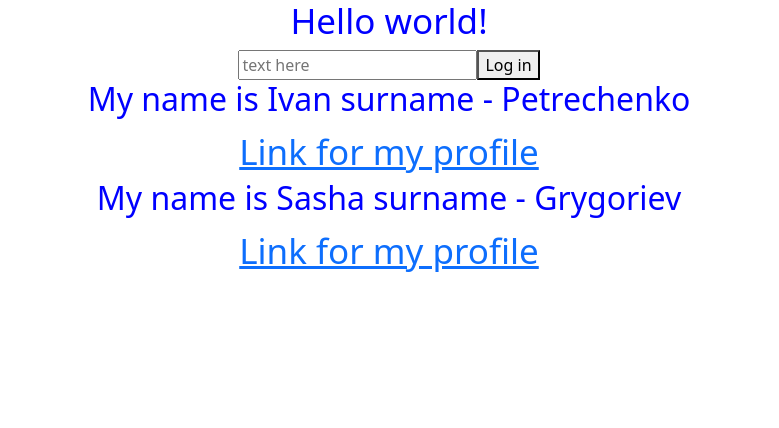
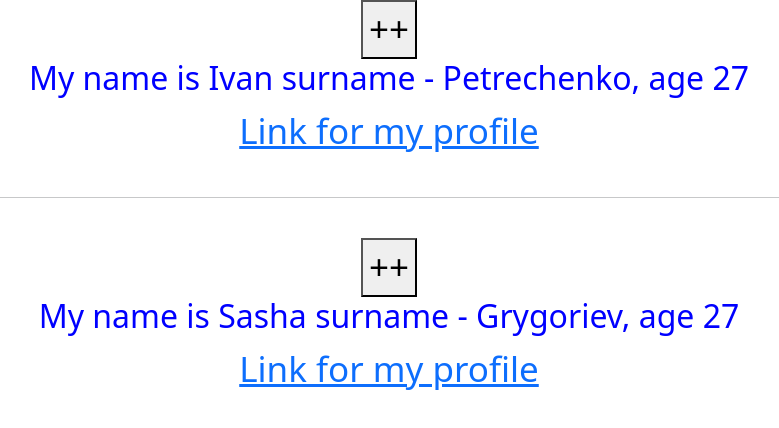
Before and after one commit to murziksasha/reactLearn, a React (Create React App) app in the folder my-app/: page / in a window 1280 px wide. Shown: the top 428 px of the page, without its empty margins (251-1030 px from the left). Built offline with nearby package versions, Linux system fonts and the light colour scheme.

Commit message:
regurlar commit

```diff
--- a/my-app/src/App.js
+++ b/my-app/src/App.js
@@ -9,44 +9,49 @@
   'fontSize': '35px'
 }
 
-const Header = () => {
-  return <h2 style={style}> Hello world!</h2>
+class WhoAmI extends Component {
+
+  constructor(props){
+    super(props);
+    this.state = {
+      years: 27,
+      text: '++'
     }
 
-
-class Field extends Component {
-  render(){
-    return (
-      <input type="text" placeholder='text here' />
-    )
-  }
   }
 
-const ButtonSome = () => {
-  const text = () => {
-   return 'Log in';
-  }
-  return <button>{text()}</button>
+  nextYear = () =>{
+    this.setState(state => ({
+      years: state.years +1
+    }))
   }
 
-function WhoAmI ({name, surname, link}) {
+  render(){
+    const {name, surname, link} = this.props;
       return (
+
         <div style={style} >
-      <h2>My name is {name} surname - {surname}</h2>
+          <button onClick={this.nextYear}>{this.state.text}</button>
+          <h2>My name is {name} surname - {surname}, age {this.state.years}</h2>
           <a href={link}>Link for my profile</a>
         </div>
       )
   }
 
+}
+
 
 function App() {
+
+
   return (
     <div className='App'>
-      <Header />
-      <Field/>
-      <ButtonSome/>
+
       <WhoAmI name={'Ivan'} surname={"Petrechenko"}
       link={"https://bing.com"}/>
+      <br/>
+      <hr/>
+      <br/>
       <WhoAmI name={'Sasha'} surname={"Grygoriev"}
       link={"https://www.google.com"}/>
     </div>
```
Lines whose indentation alone changed are shown as unchanged.
